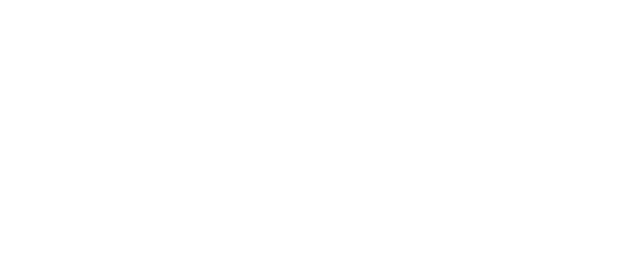
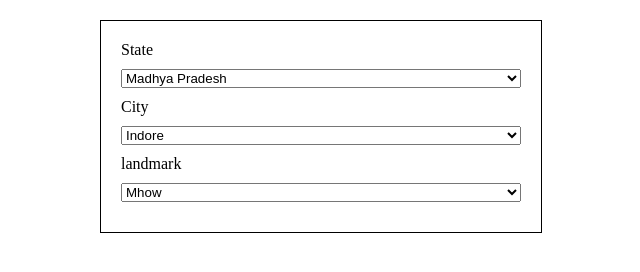
Before and after one commit to zamanhasnain/React-Assignments---Placement-preparation---Dropdown---e1b6pticshbk, a React app: page / in a window 1280 px wide. Shown: the whole page, without its empty margins (319-959 px from the left). Built offline with nearby package versions, Linux system fonts and the light colour scheme.

Commit message:
initial commit

```diff
--- a/src/components/App.js
+++ b/src/components/App.js
@@ -1,5 +1,6 @@
-import React, { useState,useReducer } from "react";
+import React, { useState} from "react";
 import "./../styles/App.css";
+
 
 
 const states = [{
@@ -138,12 +139,56 @@
 }];
 
 
+//onsole.log(states.map(a => a.name));
+
 function App()
 {
+	const [state,setState]=useState(states[0].name);
+
+	const stateData=states.filter(b=>b.name==state);
+
+
+	const citysData=stateData[0].city;
+	console.log(citysData[0].name);
+	const [city,setCity]=useState(citysData[0].name);
+
+
+	console.log(citysData.filter(b=>b.name==city));
+
+
+	 const cityData=citysData.filter(b=>b.name==city);
+	 const landmarksData=cityData[0].landmarks;
+
+
 	// Do not alter/remove main div
 	return (
-	<div id="main">
+	<div id="main" className="box">
+		<div className="form-group">
 
+			<label className="form-label">State</label>
+			<select id="state" onChange={(event)=>(setState(event.target.value))}>
+				{states.map(state=>
+                <option key={state.name} value={state.name}>{state.name}</option>
+				)}
+			</select>
+		</div>
+
+		<div className="form-group">
+			<label className="form-label">City</label>
+			<select id="city" onChange={(event)=>setCity(event.target.value) }>
+                 {citysData.map(data=>
+					<option key={data.name} value={data.name}>{data.name}</option>
+					)}
+			</select>
+		</div>
+		<div className="form-group">
+			<label className="form-label">landmark</label>
+			<select id="landmark">
+			{landmarksData.map(data=>
+					<option key={data.name} value={data.name}>{data.name}</option>
+					)}
+			</select>
+		</div>
 	</div>
 	);
 }
--- a/src/styles/App.css
+++ b/src/styles/App.css
@@ -3,14 +3,28 @@
   text-align: center;
 }
 
-
-button{
+button {
   color: #27aedb;
   text-align: center;
   justify-content: center;
   align-items: center;
 }
 
-.bg-pink{
-	background-color:pink;
+.bg-pink {
+  background-color: pink;
 }
+.box {
+  margin: auto;
+  border: 1px solid black;
+  max-width: 400px;
+  padding: 20px;
+  margin-top: 20px;
+}
+.form-group {
+  display: flex;
+  flex-direction: column;
+  padding-bottom: 10px;
+}
+.form-label {
+  padding-bottom: 10px;
+}
```
Also changed, not shown: 1 other file. Lines whose indentation alone changed are shown as unchanged.
